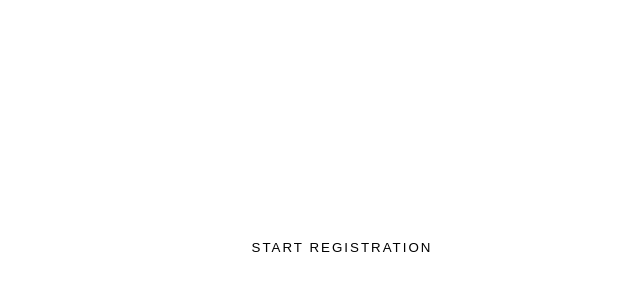
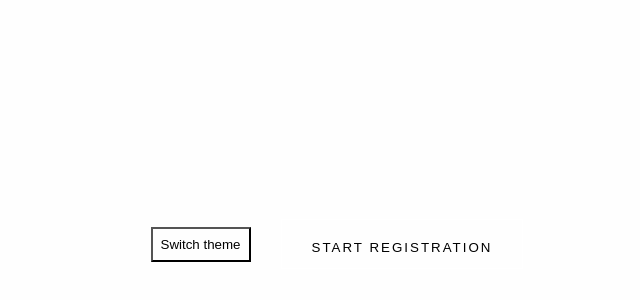
Before and after one commit to RubenTerzian/React_HW3, a React (Create React App) app: page / in a window 1280 px wide. Shown: the part 156-456 px from the top of the page, without its empty margins (298-938 px from the left). Built offline with nearby package versions, Linux system fonts and the light colour scheme.

Commit message:
finished with dark theme

```diff
--- a/src/App.css
+++ b/src/App.css
@@ -4,8 +4,12 @@
   align-items: center;
   width: 100vw;
   height: 100vh;
+  background-color: #fefefe;
 }
 
+* {
+  background-color: inherit;
+}
 .start_registration_btn {
   width: fit-content;
   height: 50px;
--- a/src/App.jsx
+++ b/src/App.jsx
@@ -19,7 +19,7 @@ const initialState = {
   password: '',
   confirmPassword: '',
   counter: 0,
-  activeLogo: '',
+  ligthTheme: true,
 };
 
 const reduser = (state, action)=>{
@@ -42,12 +42,17 @@ const reduser = (state, action)=>{
     };
   }
   if(action.type === 'SUBMIT'){
-
     return{
       ...state,
       counter: state.counter+1,
     };
 
+  }
+  if(action.type === 'SWITCH_THEME'){
+    return{
+      ...state,
+      ligthTheme: !state.ligthTheme,
+    }
   }
   return state;
 };
@@ -55,7 +60,7 @@ const reduser = (state, action)=>{
 
 function App() {
   const [state, dispatch] = useReducer(reduser, initialState);
-  const {name, surname, email, city, srteet, house, photo, password, confirmPassword, counter, activeLogo} = state;
+  const {name, surname, email, city, srteet, house, photo, password, confirmPassword, counter, ligthTheme} = state;
 
 
   const handleChangeInput = (e) => {
@@ -129,7 +134,25 @@ function App() {
     dispatch({type: 'INPUT_DATA', payload:{photo: e.target.src, activeLogo: e.target.src}});
   };
 
+
+  const swithTheme = (e) =>{
+    if(ligthTheme){
+      document.body.style.filter = ""
+      document.body.style.backgroundColor = ""
+    }else{
+      document.body.style.backgroundColor = "#fefefe;"
+      document.body.style.filter = "invert(100%)"
+      document.body.style.backgroundColor = "inherit"
+      document.body.style.filter = "invert(100%)"
+
+    }
+    dispatch({type: "SWITCH_THEME"})
+  }
+
   return (<>
+  <button className="theme_switcher" onClick={swithTheme}>
+    Switch theme
+  </button>
   {counter===0 ?
   (<button
     className="start_registration_btn"
```
